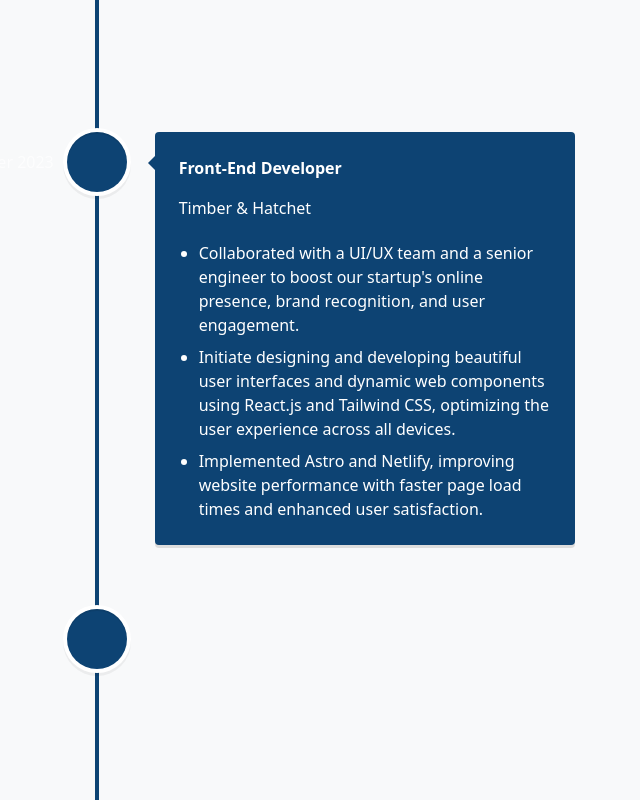
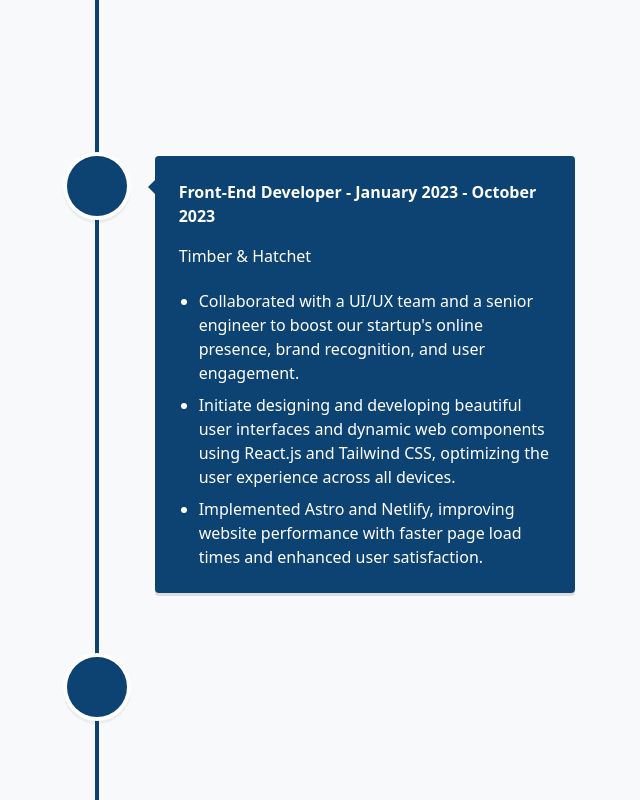
Before and after one commit to dev-rome/v3, a Next.js app: page /home in a window 1280 px wide. Shown: the part 1900-2700 px from the top of the page, without its empty margins (636-1276 px from the left). Built offline with nearby package versions, Linux system fonts and the light colour scheme.

Commit message:
edit experience date

```diff
--- a/src/components/experience/Experience.tsx
+++ b/src/components/experience/Experience.tsx
@@ -21,10 +21,9 @@ const ExperienceCard = ({ experience }: { experience: ExperienceData }) => {
         borderRight: `7px solid  ${isDarkMode ? "#7AB9F0" : "#0D4373"}`,
       }}
       iconStyle={{ background: isDarkMode ? "#7AB9F0" : "#0D4373" }}
-      date={experience.date}
     >
       <>
-        <h3 className="text-white font-bold">{experience.title}</h3>
+        <h3 className="text-white font-bold">{experience.title} - <span>{experience.date}</span></h3>
         <p className="font-semibold">{experience.company_name}</p>
       </>
       <ul className="mt-5 list-disc ml-5 space-y-2">
```
